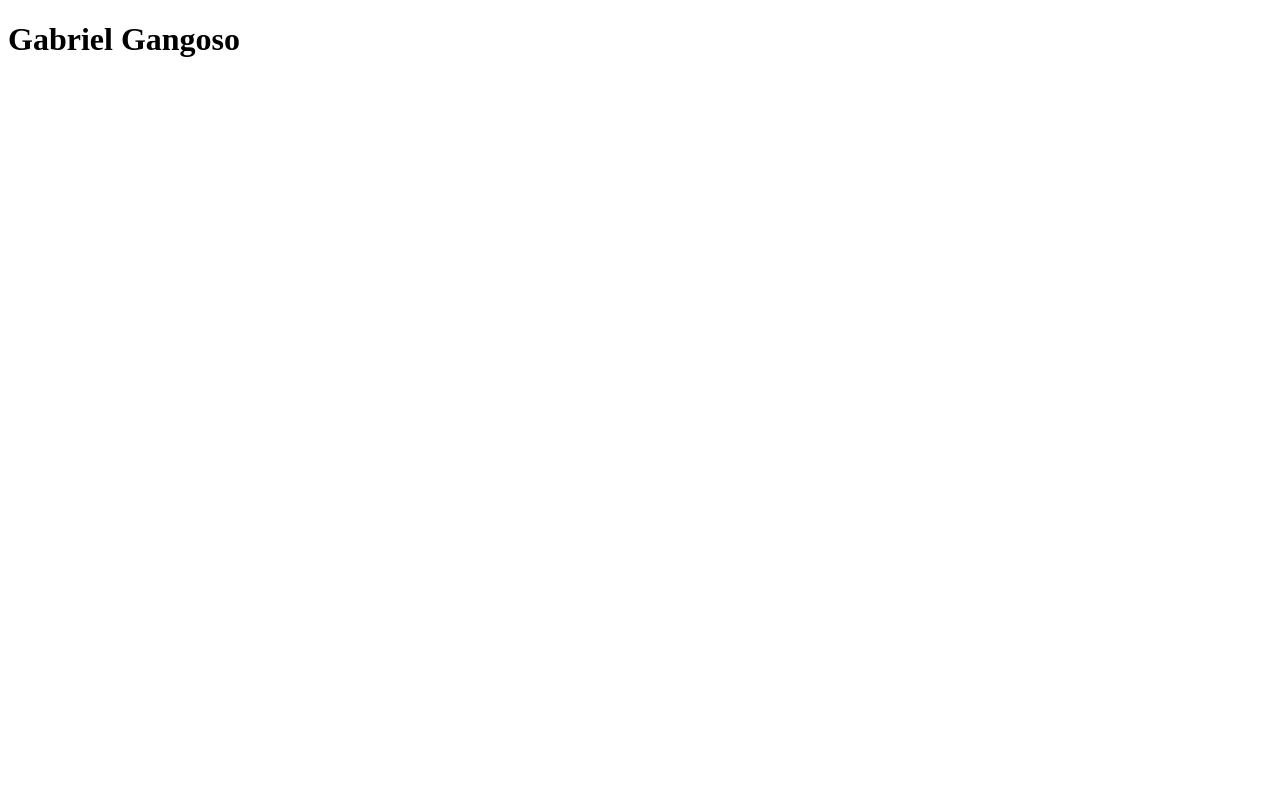
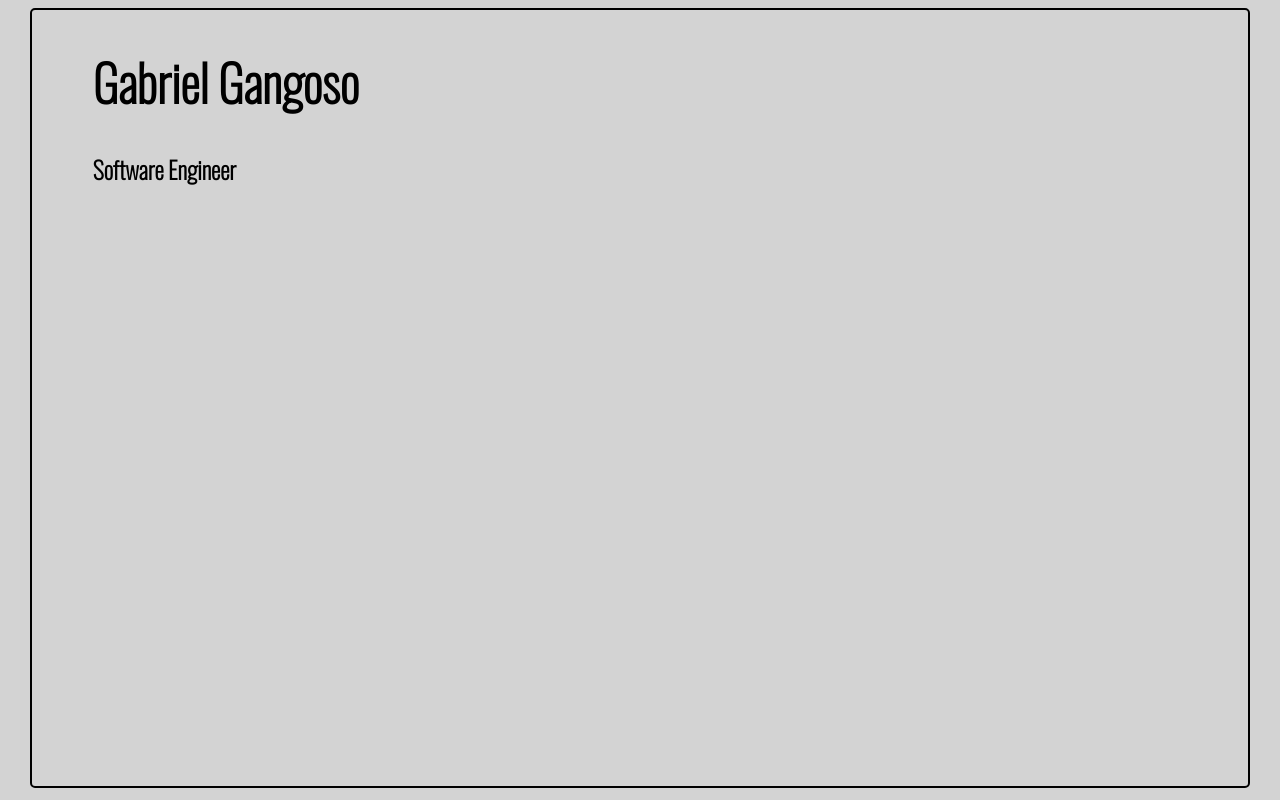
Before and after one commit to 2manycooks/GG-portfolio, a plain HTML site: page index.html in a window 1280 px wide. Drawn offline with nearby package versions, Linux system fonts and the light colour scheme.

Commit message:
aesthetic pivot

```diff
--- a/index.html
+++ b/index.html
@@ -4,10 +4,23 @@
     <meta charset="UTF-8">
     <meta http-equiv="X-UA-Compatible" content="IE=edge">
     <meta name="viewport" content="width=device-width, initial-scale=1.0">
+    <link rel="stylesheet" href="style.css">
     <script src="script.js" async defer></script>
+    <style>
+        @import url('https://fonts.googleapis.com/css2?family=Oswald:wght@200&display=swap');
+      </style>
     <title>Document</title>
 </head>
 <body>
-    <h1>Gabriel Gangoso</h1>
+    <div id="content">
+        <div id="title">
+            <strong>
+                <h1>Gabriel Gangoso</h1>
+            </strong>
+            <h2>Software Engineer</h2>
+        </div>
+    </div>
+
+
 </body>
 </html>
--- /dev/null
+++ b/style.css
@@ -0,0 +1,21 @@
+body {
+    background-color: lightgrey;
+    font-family: 'Oswald', sans-serif;
+}
+
+#content {
+    margin: 0 auto;
+    color: black;
+    border: 2px solid black;
+    border-radius: 5px;
+    height: 97vh;
+    width: 95vw;
+}
+
+#title {
+    margin-left: 5%;
+}
+
+h1 {
+    font-size: 50px;
+}
```
